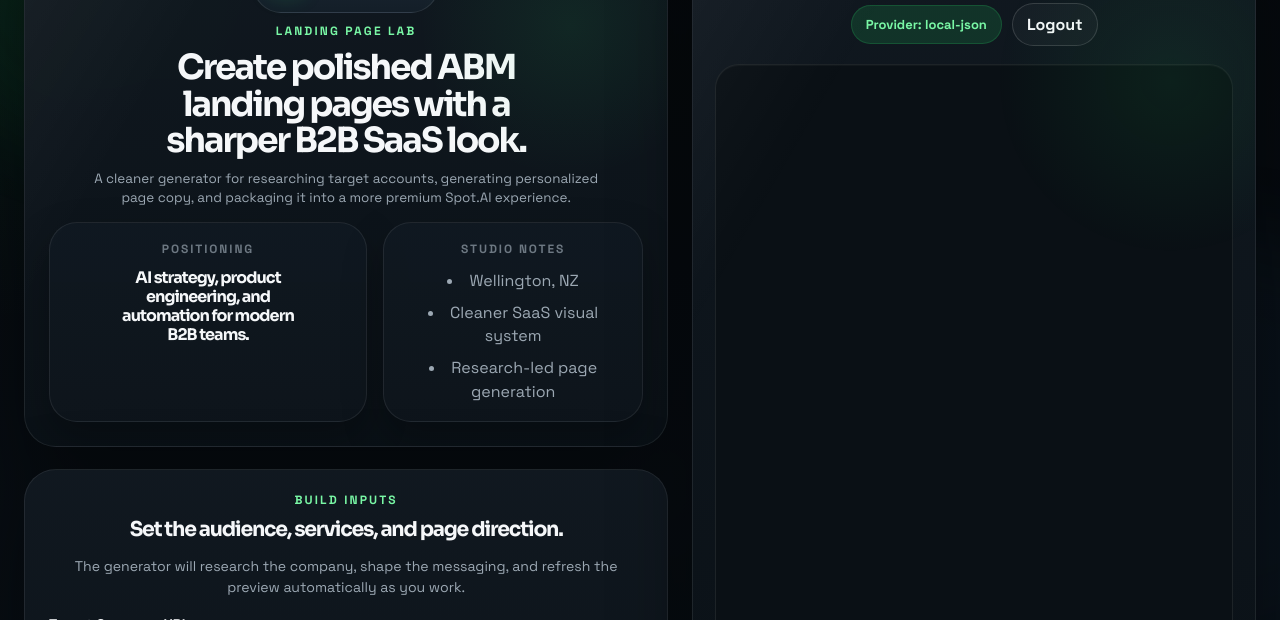
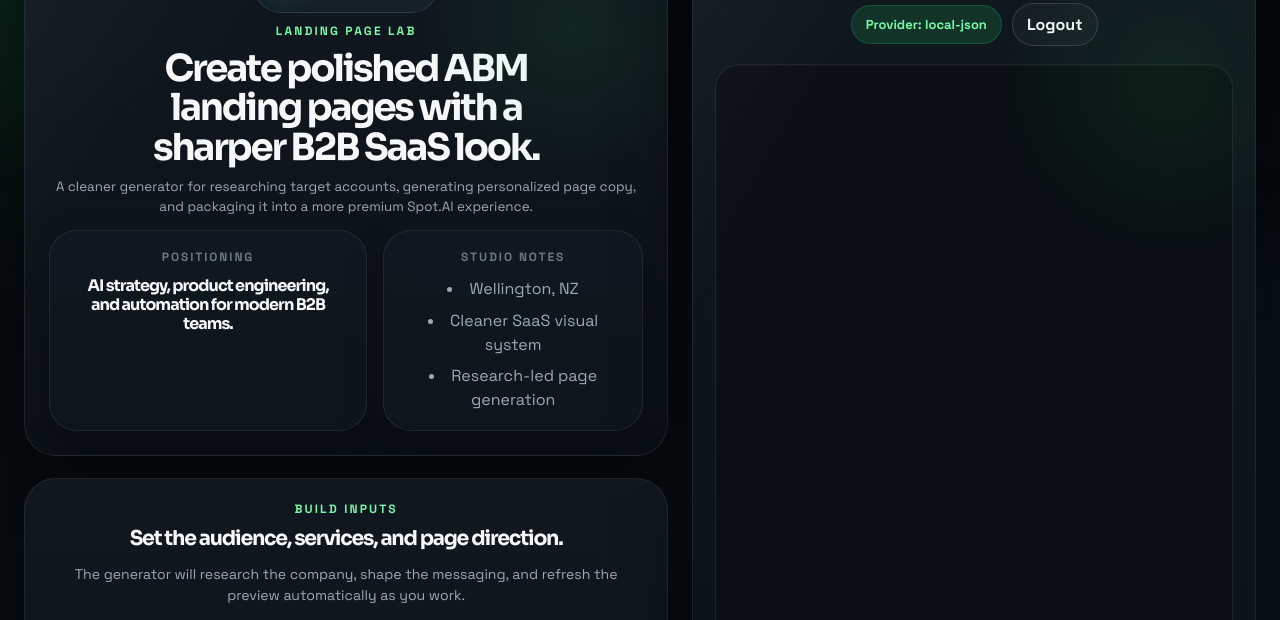
Before and after one commit to vaankit/LandingPageABM, a website: page public/index.html in a window 1280 px wide. Shown: the part 104-724 px from the top of the page. Drawn offline with Linux system fonts and the light colour scheme; no server answers.

Commit message:
Widen centered hero content and relax line wrapping

```diff
--- a/public/styles.css
+++ b/public/styles.css
@@ -138,6 +138,11 @@ input {
   text-align: center;
 }
 
+.hero-kicker {
+  width: min(100%, 860px);
+  margin-inline: auto;
+}
+
 .brand-mark {
   display: inline-flex;
   align-items: center;
@@ -189,15 +194,15 @@ input {
 }
 
 .hero-kicker h1 {
-  max-width: 15ch;
-  font-size: clamp(1.6rem, 2.7vw, 2.5rem);
+  max-width: 19ch;
+  font-size: clamp(1.75rem, 2.9vw, 2.85rem);
   line-height: 1.06;
   text-wrap: balance;
   margin-inline: auto;
 }
 
 .hero-copy {
-  max-width: 62ch;
+  max-width: 72ch;
   margin: 10px 0 0;
   color: var(--text-soft);
   font-size: 0.84rem;
@@ -210,6 +215,8 @@ input {
   grid-template-columns: 1.1fr 0.9fr;
   gap: 16px;
   margin-top: 14px;
+  width: min(100%, 920px);
+  margin-inline: auto;
 }
 
 .metric-card {
@@ -233,7 +240,7 @@ input {
 
 .metric-card strong {
   display: block;
-  max-width: 16ch;
+  max-width: 20ch;
   font-size: clamp(1rem, 1.25vw, 1.35rem);
   line-height: 1.18;
   margin-inline: auto;
@@ -263,6 +270,8 @@ input {
   margin-bottom: 16px;
   justify-items: center;
   text-align: center;
+  width: min(100%, 860px);
+  margin-inline: auto;
 }
 
 .section-heading h2 {
@@ -566,7 +575,7 @@ input {
 
   .hero-kicker h1 {
     max-width: none;
-    font-size: clamp(1.12rem, 4.6vw, 1.55rem);
+    font-size: clamp(1.24rem, 5vw, 1.72rem);
     line-height: 1.12;
   }
 
```
